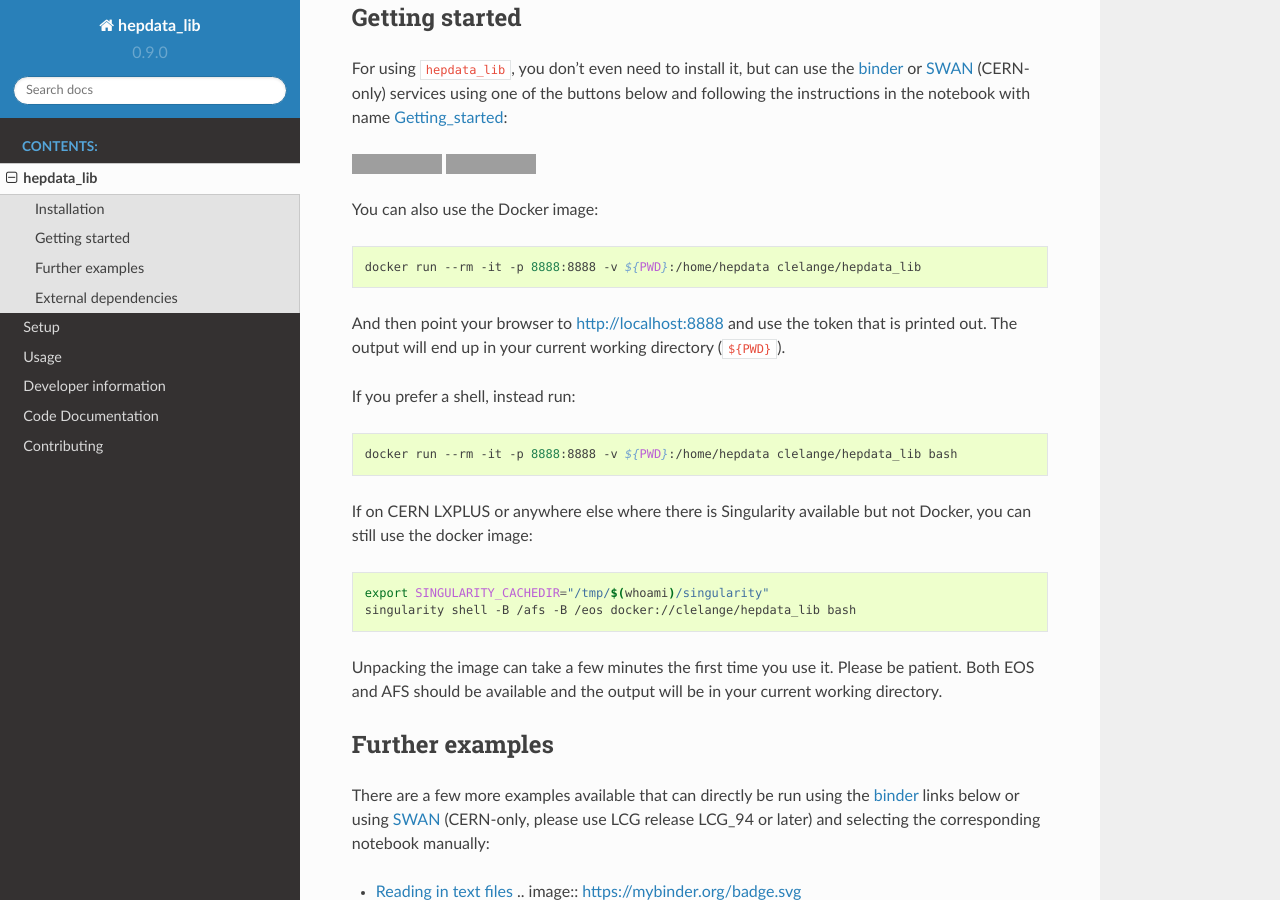
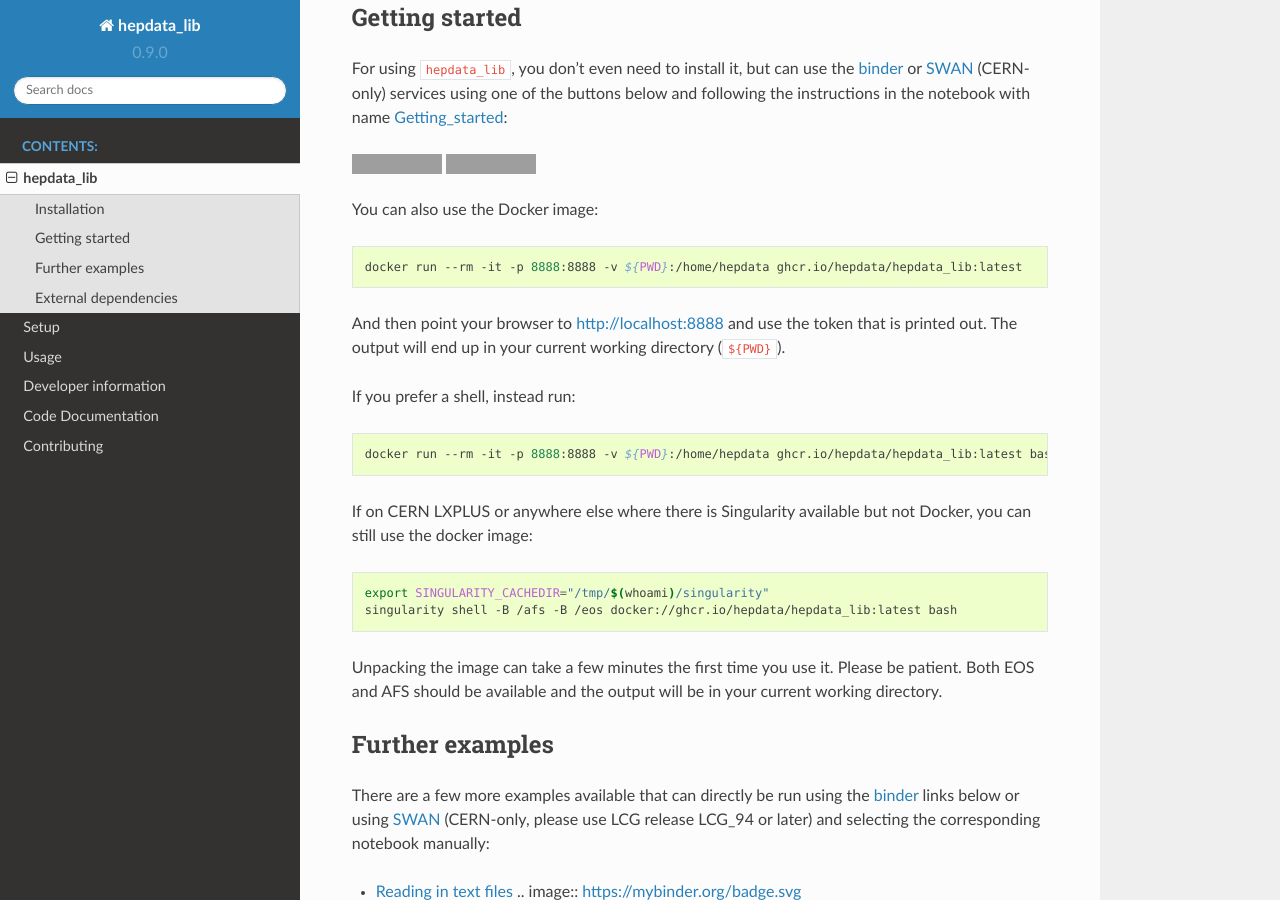
Before and after one commit to HEPData/hepdata_lib, a Sphinx documentation site: the page built from docs/README.rst, in a window 1280 px wide and 900 px high, scrolled down 496 px. Built offline with Sphinx 7.4.7 and the Read the Docs theme 2.0.0, drawn with Linux system fonts in a browser that asks for light colours; grey boxes are pictures that could not be loaded.

Commit message:
Update to GitHub container registry

````diff
--- a/README.md
+++ b/README.md
@@ -29,7 +29,7 @@ For using `hepdata_lib`, you don't even need to install it, but can use the [bin
 You can also use the Docker image:
 
 ```shell
-docker run --rm -it -p 8888:8888 -v ${PWD}:/home/hepdata clelange/hepdata_lib
+docker run --rm -it -p 8888:8888 -v ${PWD}:/home/hepdata ghcr.io/hepdata/hepdata_lib:latest
 ```
 
 And then point your browser to [http://localhost:8888](http://localhost:8888) and use the token that is printed out. The output will end up in your current working directory (`${PWD}`).
@@ -37,14 +37,14 @@ And then point your browser to [http://localhost:8888](http://localhost:8888) an
 If you prefer a shell, instead run:
 
 ```shell
-docker run --rm -it -p 8888:8888 -v ${PWD}:/home/hepdata clelange/hepdata_lib bash
+docker run --rm -it -p 8888:8888 -v ${PWD}:/home/hepdata ghcr.io/hepdata/hepdata_lib:latest bash
 ```
 
 If on CERN LXPLUS or anywhere else where there is Singularity available but not Docker, you can still use the docker image:
 
 ```shell
 export SINGULARITY_CACHEDIR="/tmp/$(whoami)/singularity"
-singularity shell -B /afs -B /eos docker://clelange/hepdata_lib bash
+singularity shell -B /afs -B /eos docker://ghcr.io/hepdata/hepdata_lib:latest bash
 ```
 
 Unpacking the image can take a few minutes the first time you use it. Please be patient. Both EOS and AFS should be available and the output will be in your current working directory.
--- a/docs/contributing.rst
+++ b/docs/contributing.rst
@@ -65,7 +65,7 @@ You should then find the new version at `this location`_. You need to be a maint
 
 
 .. _bumpversion: https://github.com/peritus/bumpversion
-.. _.bumpversion.cfg: https://github.com/clelange/hepdata_lib/blob/master/.bumpversion.cfg
+.. _.bumpversion.cfg: https://github.com/HEPData/hepdata_lib/blob/master/.bumpversion.cfg
 .. _PyPI: https://pypi.org
 .. _PyPI test server: https://test.pypi.org/project/hepdata_lib/
 .. _this location: https://pypi.org/project/hepdata_lib/
--- a/docs/setup.rst
+++ b/docs/setup.rst
@@ -32,7 +32,7 @@ If you would like to develop the code, you need to install the package from the
 ::
 
     cd $SOMEPATH
-    git clone git@github.com:clelange/hepdata_lib.git
+    git clone git@github.com:HEPData/hepdata_lib.git
 
     workon myhepdata # activate virtual environment!
     pip install -e $SOMEPATH/hepdata_lib
````
Also changed, not shown: other parts of README.md (+1 -1 lines).
